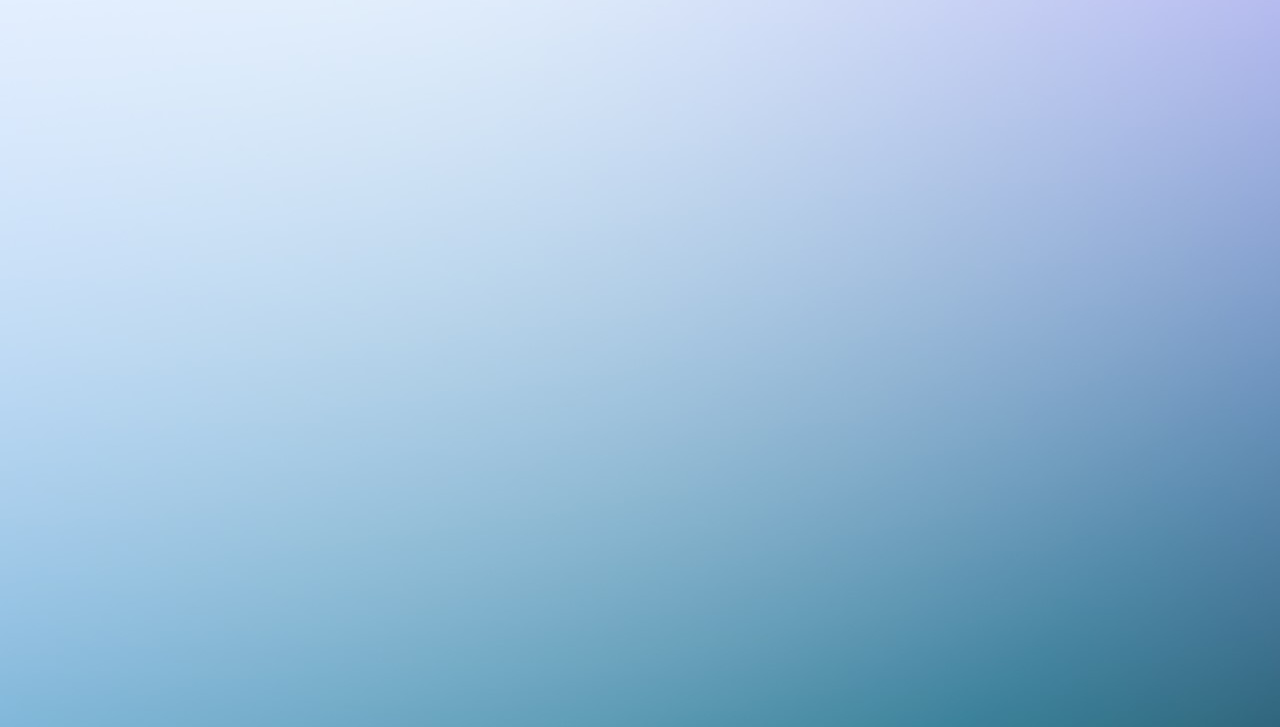
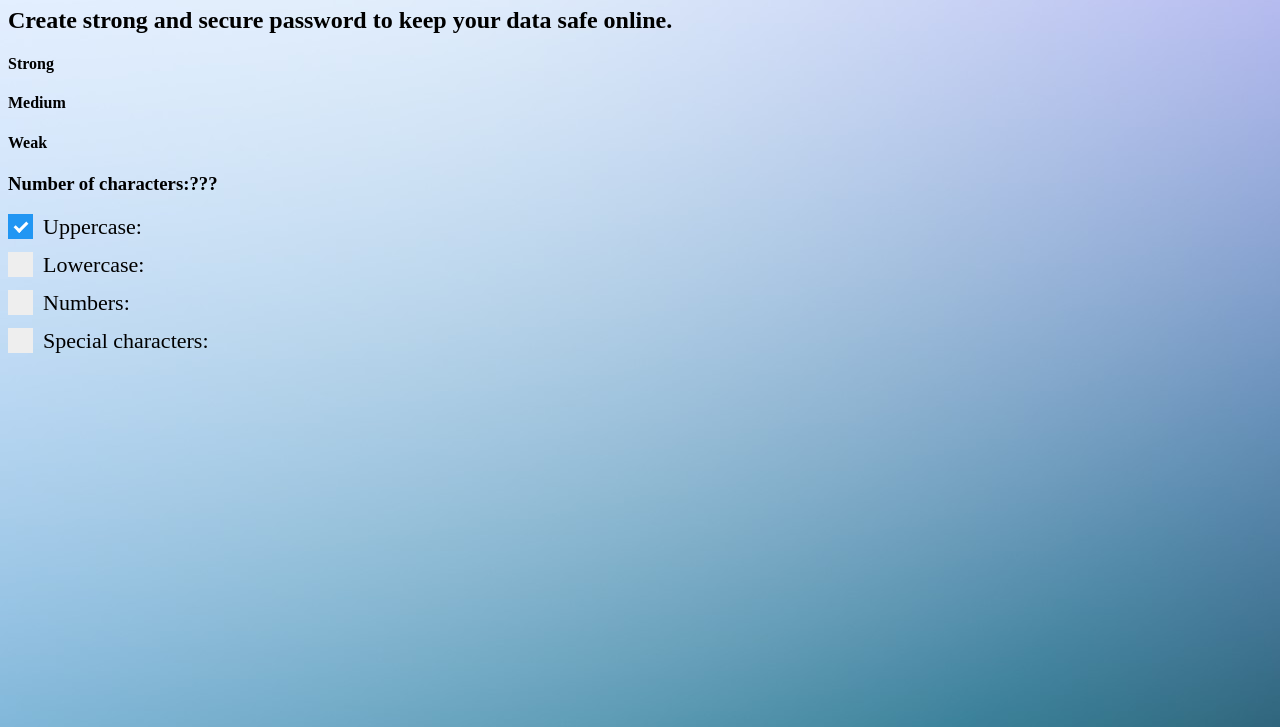
Before and after one commit to MrsMelnychenko/password-generator, a plain HTML site: page index.html in a window 1280 px wide. Shown: the part 73-800 px from the top of the page. Drawn offline with Linux system fonts and the light colour scheme; a web font is replaced by a local one.

Commit message:
created html-structure and added background

```diff
--- a/css/index.css
+++ b/css/index.css
@@ -1 +1,4 @@
 @import url(main.css);
+@import url('https://fonts.googleapis.com/css2?family=Kodchasan:wght@400;500;700&display=swap');
+/*font-family: 'Kodchasan',
+sans-serif;*/
--- a/css/main.css
+++ b/css/main.css
@@ -6,4 +6,73 @@
     position: fixed;
     top: 0;
     left: 0;
+    z-index: -1;
 }
+
+/* Customize the label (the container) */
+.container {
+    display: block;
+    position: relative;
+    padding-left: 35px;
+    margin-bottom: 12px;
+    cursor: pointer;
+    font-size: 22px;
+    -webkit-user-select: none;
+    -moz-user-select: none;
+    -ms-user-select: none;
+    user-select: none;
+}
+
+/* Hide the browser's default checkbox */
+.container input {
+    position: absolute;
+    opacity: 0;
+    cursor: pointer;
+    height: 0;
+    width: 0;
+}
+
+/* Create a custom checkbox */
+.checkmark {
+    position: absolute;
+    top: 0;
+    left: 0;
+    height: 25px;
+    width: 25px;
+    background-color: #eee;
+}
+
+/* On mouse-over, add a grey background color */
+.container:hover input~.checkmark {
+    background-color: #ccc;
+}
+
+/* When the checkbox is checked, add a blue background */
+.container input:checked~.checkmark {
+    background-color: #2196F3;
+}
+
+/* Create the checkmark/indicator (hidden when not checked) */
+.checkmark:after {
+    content: "";
+    position: absolute;
+    display: none;
+}
+
+/* Show the checkmark when checked */
+.container input:checked~.checkmark:after {
+    display: block;
+}
+
+/* Style the checkmark/indicator */
+.container .checkmark:after {
+    left: 9px;
+    top: 5px;
+    width: 5px;
+    height: 10px;
+    border: solid white;
+    border-width: 0 3px 3px 0;
+    -webkit-transform: rotate(45deg);
+    -ms-transform: rotate(45deg);
+    transform: rotate(45deg);
+}
--- a/index.html
+++ b/index.html
@@ -11,6 +11,43 @@
 </head>
 
 <body>
+
+    <div class="white-tableau">
+        <!-- <img src="img/locker-open.jpg" alt="locker-open">
+        <img src="img/dotted-line.jpg" alt="itineraire">
+        <img src="img/locker-closed.jpg" alt="locker-closed"> -->
+
+        <h1>PASSWORD GENERATOR</h1>
+        <h2>Create strong and secure password to keep your data safe online.</h2>
+
+        <!-- <input>
+        <button></button> -->
+        <h4>Strong</h4>
+        <h4>Medium</h4>
+        <h4>Weak</h4>
+
+        <h3>Number of characters:<a>???</a></h3>
+
+        <label class="container">Uppercase:
+            <input type="checkbox" checked="checked">
+            <span class="checkmark"></span>
+        </label>
+
+        <label class="container">Lowercase:
+            <input type="checkbox">
+            <span class="checkmark"></span>
+        </label>
+
+        <label class="container">Numbers:
+            <input type="checkbox">
+            <span class="checkmark"></span>
+        </label>
+
+        <label class="container">Special characters:
+            <input type="checkbox">
+            <span class="checkmark"></span>
+        </label>
+    </div>
     <img src="/img/background.jpg" class="background">
 </body>
 
```
